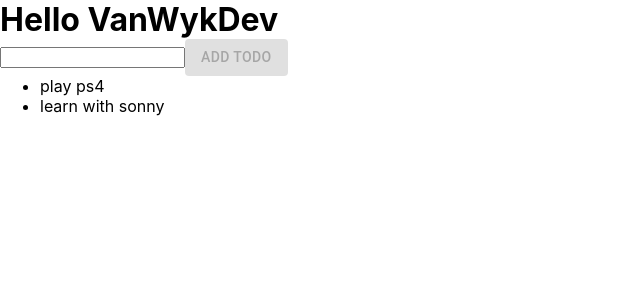
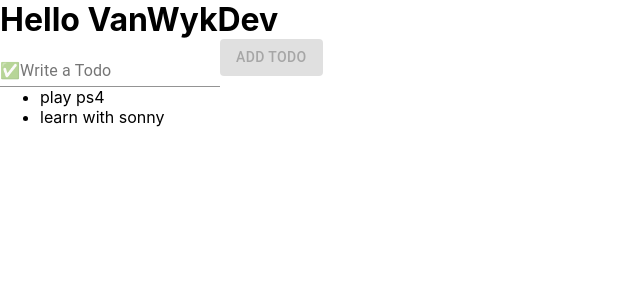
Before and after one commit to sune25carelse/ZeroToHero, a React (Create React App) app: page / in a window 1280 px wide. Shown: the top 300 px of the page, without its empty margins (0-640 px from the left). Built offline with nearby package versions, Linux system fonts and the light colour scheme.

Commit message:
form input and label from material-ui

```diff
--- a/src/App.js
+++ b/src/App.js
@@ -2,7 +2,7 @@ import React from "react";
 import "./App.css";
 // import { useDispatch } from "react-redux";
 import { useState } from "react";
-import { Button } from "@material-ui/core";
+import { Button, FormControl, Input, InputLabel } from "@material-ui/core";
 
 function App() {
   const [todos, setTodos] = useState(["play ps4", "learn with sonny"]);
@@ -18,10 +18,14 @@ function App() {
       <h1>Hello VanWykDev</h1>
 
       <form>
-        <input
-          value={input}
-          onChange={(event) => setInput(event.target.value)}
-        />
+        <FormControl>
+          <InputLabel>✅Write a Todo</InputLabel>
+          <Input
+            value={input}
+            onChange={(event) => setInput(event.target.value)}
+          />
+        </FormControl>
+
         <Button
           disabled={!input}
           type="submit"
```
